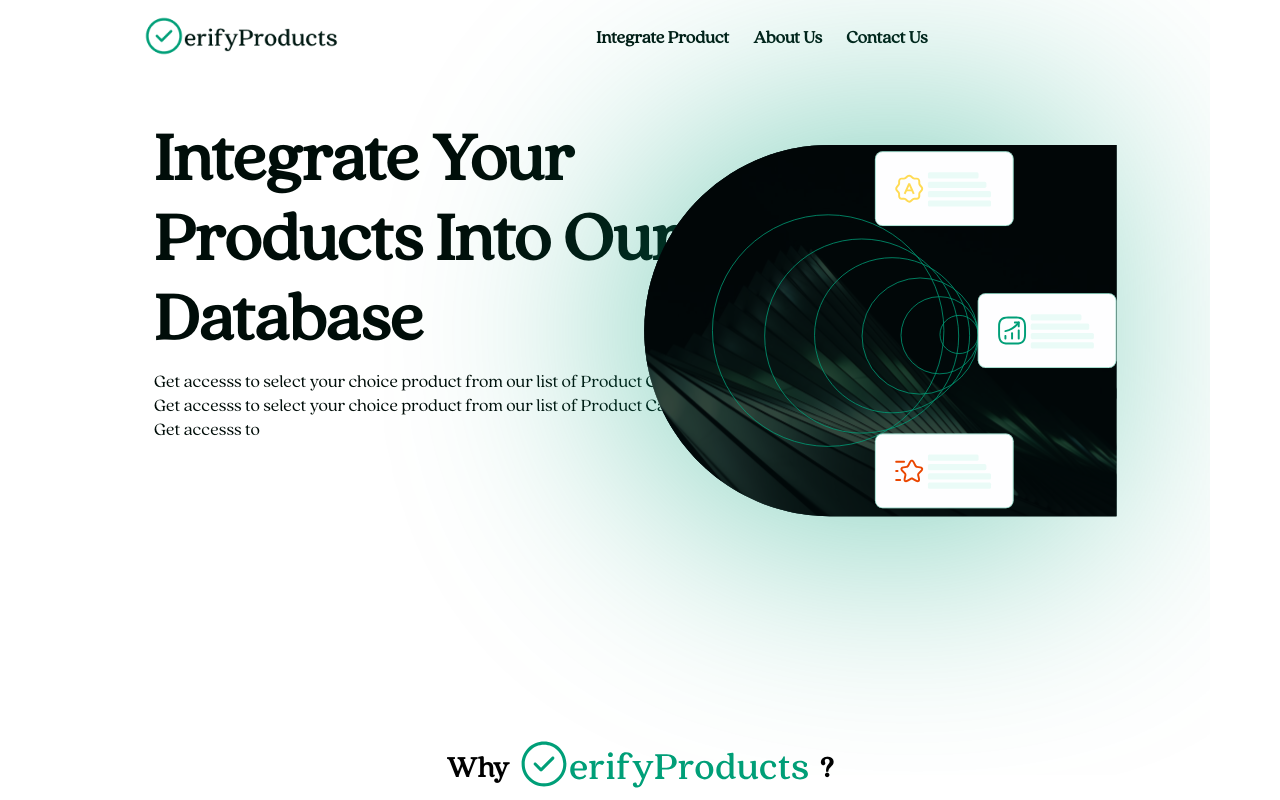
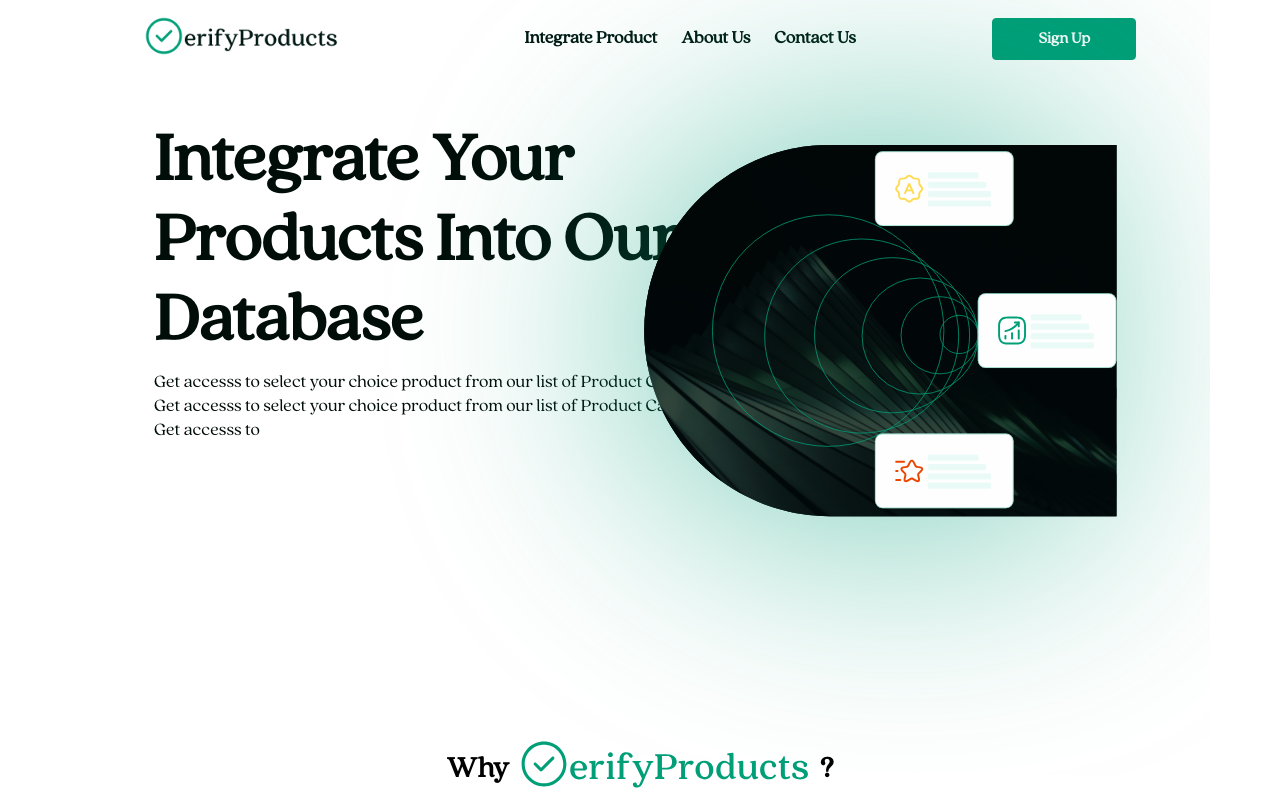
Before and after one commit to Verify-App-TUTN/VerifyProduct, a React (Create React App) app in the folder steps/: page /landingpage in a window 1280 px wide. Shown: the top 800 px of the page. Built offline with nearby package versions, Linux system fonts and the light colour scheme.

Commit message:
added btn

```diff
--- a/steps/src/components/Landing.jsx
+++ b/steps/src/components/Landing.jsx
@@ -21,8 +21,8 @@ const Landing = () => {
                 link3="Contact Us"
                 link4="Sign Up"
                 buttonText="Sign Up"
-                button={false}
-                div={true}
+                button={true}
+                div={false}
             />
             <Section  className='container '>
                 <section id="top-info">
```
